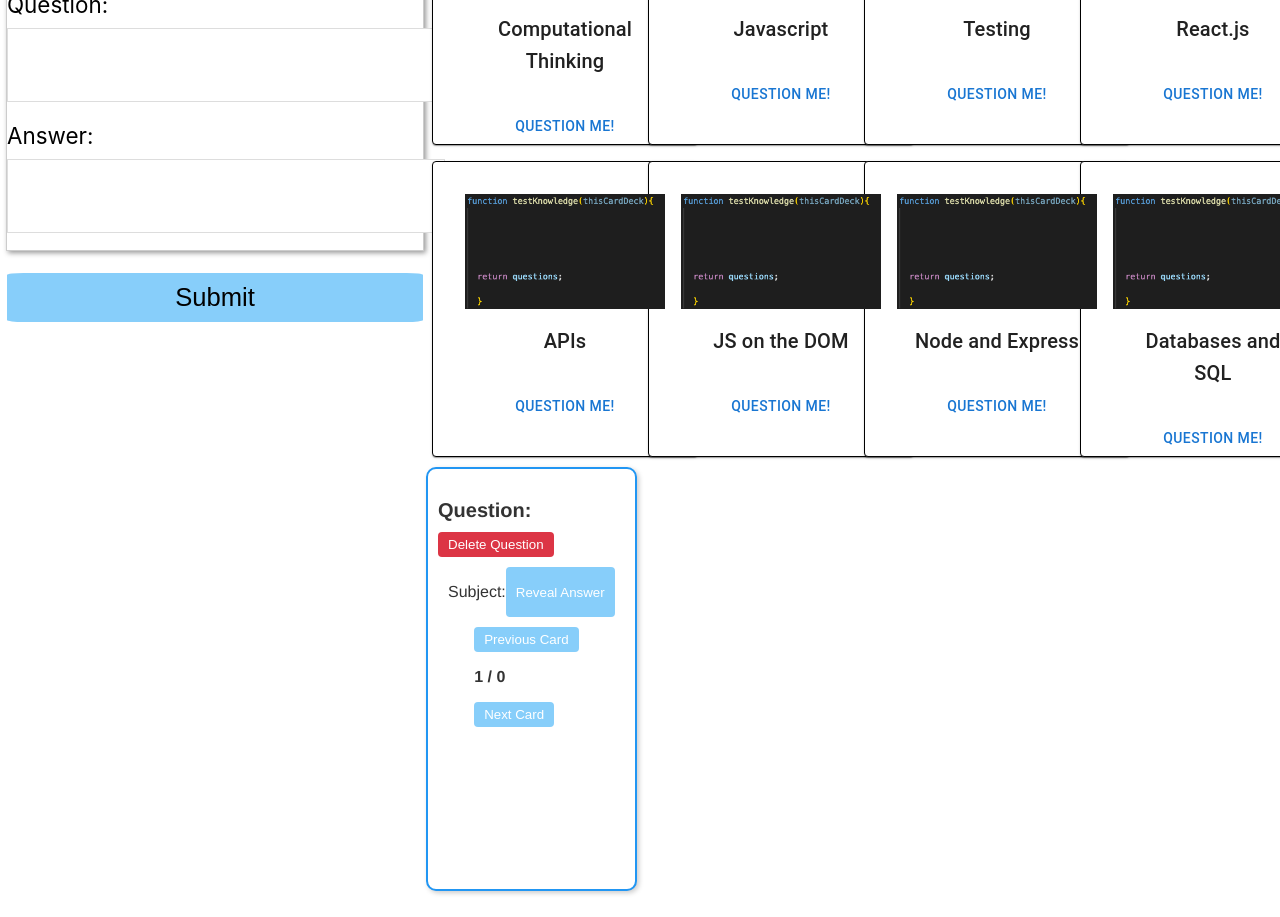
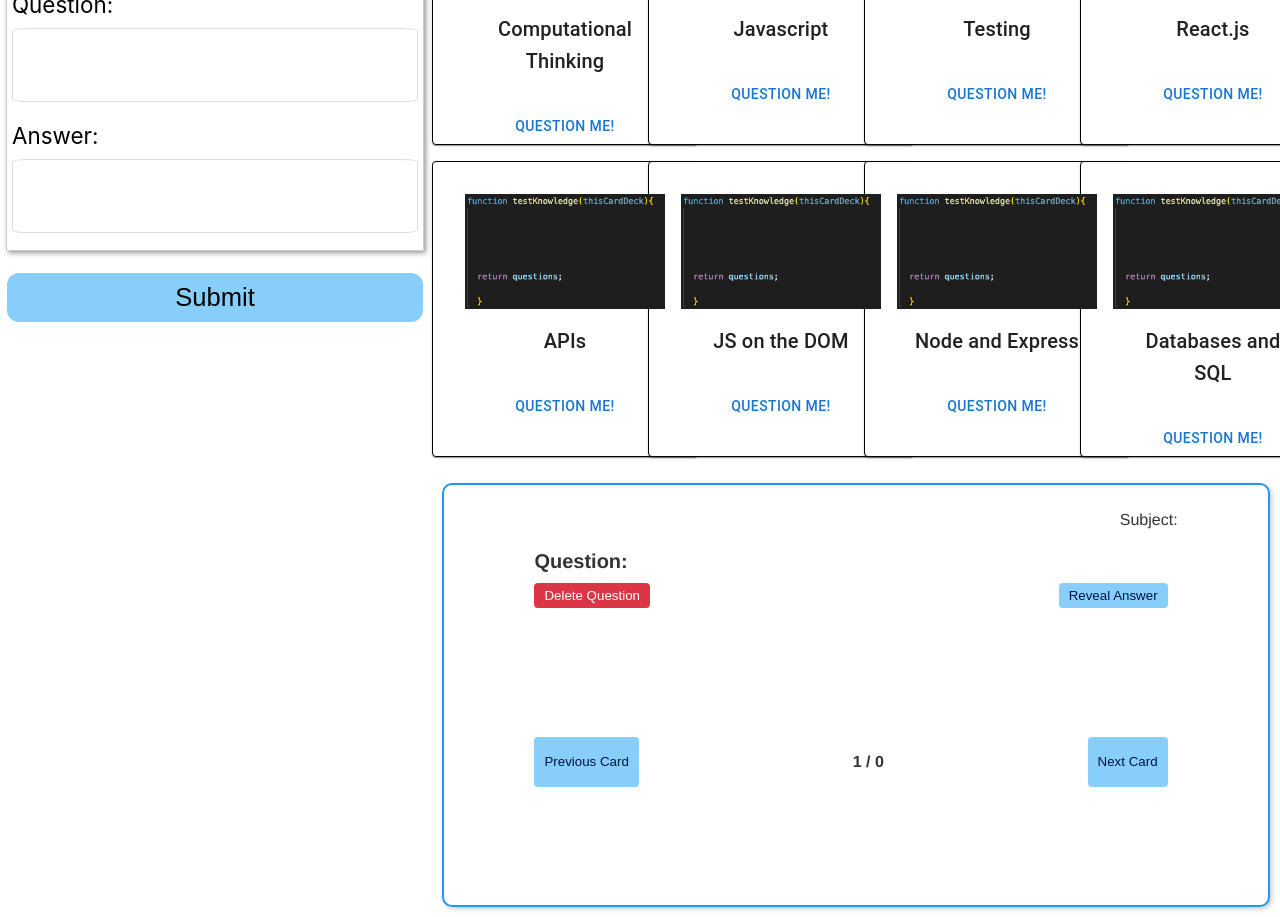
Before and after one commit to SchoolOfCode/bc14_w7_project-frontend-agile-avengers-room-2, a React (Create React App) app in the folder memory-master/: page / in a window 1280 px wide. Shown: the part 200-1117 px from the top of the page. Built offline with nearby package versions, Linux system fonts and the light colour scheme.

Commit message:
CW added to styling.

```diff
--- a/memory-master/src/Components/App/App.css
+++ b/memory-master/src/Components/App/App.css
@@ -6,11 +6,11 @@
 }
 
 
-.App {
+/* .App {
   text-align: center;
-}
+} */
 
-.App-header {
+/* .App-header {
   background-color: #282c34;
   min-height: 100vh;
   display: flex;
@@ -19,7 +19,7 @@
   justify-content: center;
   font-size: calc(10px + 2vmin);
   color: --var(white);
-}
+} */
 
 .main {
   display: flex;
@@ -43,7 +43,7 @@
   margin-left: 6px;
 }
 
-.Question-div {
+/* .Question-Div {
   display: flex;
   flex-direction: column;
   align-items: center;
@@ -52,15 +52,14 @@
   box-shadow: 2px 2px 5px #999;
   height: 400px;
   vertical-align: top;
-}
+} */
 
-
-.Question-Card-div {
+/* .Question-Card-div {
   border: #282c34;
   border-radius: 30%;
+} */
 
-}
-.Answer-div {
+/* .Answer-div {
   display: flex;
   flex-direction: column;
   align-items: center;
@@ -69,44 +68,52 @@
   box-shadow: 2px 2px 5px #999;
   height: 400px;
   vertical-align: top;
-}
-
-
-.Question-Card-Div {
-  display: flex;
-  flex-direction: column;
-  align-items: center;
-  margin: 10px;
-  border: 1px solid #d8d8d8;
-  box-shadow: 2px 2px 5px #d8d8d8;
-  height: 400px;
-  vertical-align: top;
-  background-color: #fff;
-}
+} */
 
 .Question-P {
   font-weight: bold;
   font-size: 20px;
-  margin-top: 20px;
+  margin-top: 5px;
   margin-bottom: 10px;
 }
 
-.Subject-And-Answer-Button-Div {
+/* .outside-Next-and-Prev{
+  height: 100%;
+  display: flex;
+  align-items: flex-end;
+} */
+
+.Next-and-Prev{
   display: flex;
   justify-content: space-between;
+  justify-self: baseline;
+  width: 100%;
+  margin-top: 20%;
+}
+
+/* .Subject-And-Answer-Button-Div {
+  display: flex;
+  flex-direction: column;
+  align-items: flex-end;
   width: 100%;
   margin-top: 10px;
   margin-bottom: 10px;
+} */
+
+.Subject-div{
+  display: flex;
+  justify-content: flex-end;
 }
 
 .Subject {
   font-size: 16px;
   margin-left: 10px;
+  /* align-self: flex-end; */
 }
 
 .Answer-Button {
   background-color: lightskyblue;
-  color: #fff;
+  color: var(--dark-blue);
   border: none;
   border-radius: 4px;
   padding: 5px 10px;
@@ -163,7 +170,7 @@
 .Previous-Card-Button,
 .Next-Card-Button {
   background-color: lightskyblue;
-  color: #fff;
+  color: var(--dark-blue);
   border: none;
   border-radius: 4px;
   padding: 5px 10px;
@@ -176,21 +183,24 @@
   background-color: --var(dark-blue);
 }
 
-.Question-Input-Field,
-.Answer-Input-Field {
+.question-input-field,
+.answer-input-field {
+  /* display: block; */
+  max-width: 92.5%;
   border: 1px solid;
-  border-radius: 40%;
+  border-radius: 4%;
 }
 
-header {
+/* header {
   background-color: --var(dark-blue);
   height: 80px;
   display: flex;
   align-items: center;
   justify-content: center;
-}
+} */
 
 h1 {
+  /* font-family: Roboto; */
   font-size: 2.5rem;
   color: black;
   margin: 0;
@@ -203,23 +213,26 @@ h3 {
 }
 
 label {
+  align-self: flex-start;
+  margin-left: 5px;
   font-size: 1.4rem;
   color: black;
   margin-right: 10px;
 }
 
 select {
+  width: 96%;
   font-size: 1.4rem;
   color: black;
   border: 1px solid #ddd;
   padding: 5px;
   margin-bottom: 20px;
-  width: 100%;
 }
 
 .question-answer-container {
   display: flex;
   flex-direction: column;
+  align-items: center;
   width: 100%;
 }
 
@@ -246,7 +259,7 @@ button[type="submit"] {
   color: --white;
   background-color: lightskyblue;
   border: none;
-  border-radius: 4%;
+  border-radius: 12px;
   padding: 10px;
   cursor: pointer;
   width: 100%;
@@ -272,20 +285,53 @@ button[type="submit"] {
 .Subject-Card-Div:hover {
   transform: translateY(-10px);
   box-shadow: 2px 2px 10px #ddd;
+  /* border-radius: 100%; */
 }
 
-.Subject-Title {
+/* .Subject-Title {
   font-size: 1.8rem;
   color: #1e88e5;
   margin: 0;
-}
+} */
+
+/* .Question-Card-Div {
+  display: flex;
+  flex-direction: column;
+  align-items: center;
+  margin: 10px;
+  /* border: 1px solid #d8d8d8; */
+  /* box-shadow: 2px 2px 5px #d8d8d8; */
+  /* height: 400px; */
+  /* vertical-align: top;
+  background-color: #fff;
+} */
 
 .Question-Card-Div {
+  display: flex;
+  flex-direction: column;
+  align-items: center;
   border: 2px solid #2196f3;
   border-radius: 10px;
   margin: 10px;
   padding: 10px;
+  height: 400px;
   box-shadow: 2px 2px 5px #ccc;
   font-family: 'Helvetica Neue', sans-serif;
   color: #333;
+  vertical-align: top;
+  background-color: #fff;
 }
+
+.inside-Question-Card-Div{
+  width: 80%;
+}
+
+.Question-Div {
+  width: 100%;
+}
+
+.Delete-And-Answer-Button-Div{
+  width: 100%;
+  display: flex;
+  justify-content: space-between;
+}
--- a/memory-master/src/Components/App/App.js
+++ b/memory-master/src/Components/App/App.js
@@ -189,10 +189,12 @@ function App() {
               </Grid>
             );
           })}
+          <Grid item md={12}>
           <QuestionCard
             filteredArray={filteredArray}
             deleteObject={deleteObject}
           />
+          </Grid>
         </Grid>
       </Grid>
     </main>
--- a/memory-master/src/Components/QuestionCard/QuestionCard.js
+++ b/memory-master/src/Components/QuestionCard/QuestionCard.js
@@ -42,8 +42,14 @@ function QuestionCard({ filteredArray, deleteObject }) {
 
   return (
     <div className="Question-Card-Div">
+      <div className="inside-Question-Card-Div">
         <div className="Question-Div">
+          <div className="Subject-div">
+            <p className="Subject">Subject: {filteredSubject}</p>
+          </div>
           <p className="Question-P">Question: {filteredQuestion}</p>
+
+          <div className="Delete-And-Answer-Button-Div">
           <button
             className="Delete-Button"
             onClick={() => {
@@ -54,8 +60,6 @@ function QuestionCard({ filteredArray, deleteObject }) {
             {" "}
             Delete Question
           </button>
-        <div className="Subject-And-Answer-Button-Div">
-          <p className="Subject">Subject: {filteredSubject}</p>
 
           <button
             className="Answer-Button"
@@ -64,6 +68,7 @@ function QuestionCard({ filteredArray, deleteObject }) {
             Reveal Answer
           </button>
           </div>
+
         </div>
 
         {revealAnswer && ( //if revealAnswer is true, show the answer
@@ -76,7 +81,7 @@ function QuestionCard({ filteredArray, deleteObject }) {
             <button className="Thumbs-Down"> 👎🏻</button>
           </div>
         )}
-
+            <div className="outside-Next-and-Prev">
               <div className="Next-and-Prev">
                 <button
                   className="Previous-Card-Button"
@@ -103,6 +108,8 @@ function QuestionCard({ filteredArray, deleteObject }) {
                 </button>
               </div>
             </div>
+      </div>
+    </div>
   );
 }
 
```
Also changed, not shown: 1 other file (tests, documents, lock files or other folders). Lines whose indentation alone changed are shown as unchanged.
